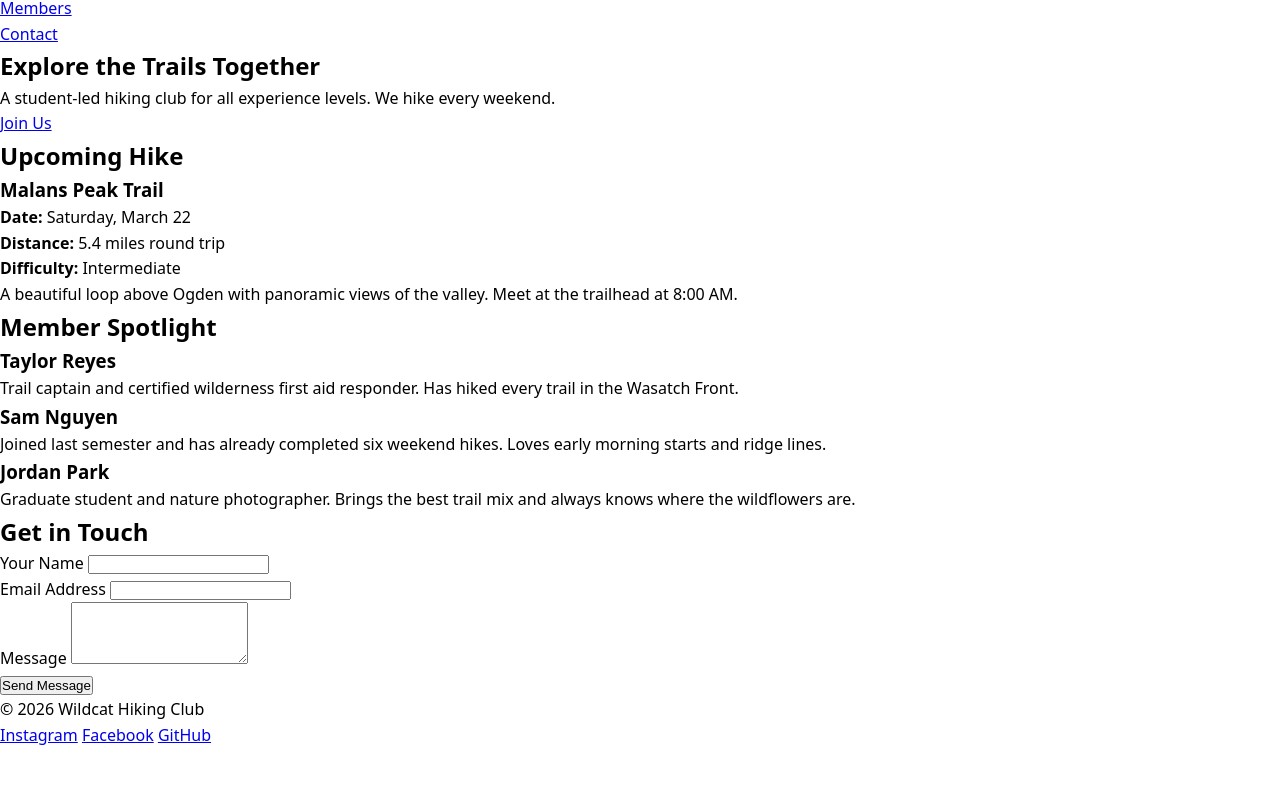
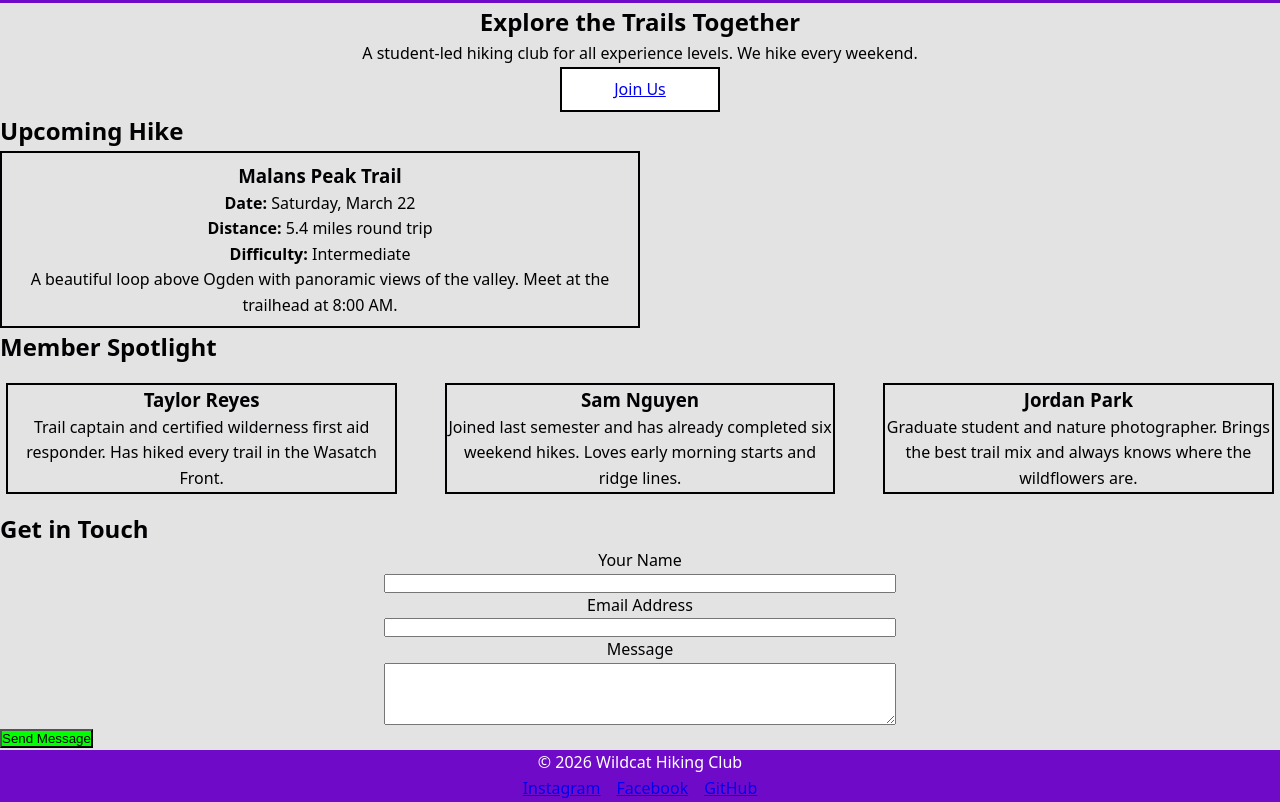
Before and after one commit to web1430-fall26/web1430-coursetemplate-corbintaylor, a plain HTML site: page labs/lab02/index.html in a window 1280 px wide. Shown: the part 55-857 px from the top of the page. Before the commit the page ends 804 px from the top, so only its background shows below. Drawn offline with Linux system fonts and the light colour scheme.

Commit message:
Added the styles and screenshots.

```diff
--- a/labs/lab02/style.css
+++ b/labs/lab02/style.css
@@ -12,10 +12,10 @@
 
 /* ─── Design tokens ──────────────────────────────────────────────────────── */
 :root {
-  --color-brand:      /* TODO: your brand color */;
-  --color-text:       /* TODO: dark text color */;
-  --color-bg:         /* TODO: page background */;
-  --color-surface:    /* TODO: card/section background */;
+  --color-brand: #700ac9;
+  --color-text: #010003;       /* TODO: dark text color */
+  --color-bg: #e3e3e3;        /* TODO: page background */
+  --color-surface: #757474;    /* TODO: card/section background */
 
   --space-sm:  0.5rem;
   --space-md:  1rem;
@@ -68,65 +68,123 @@ img {
 
 /* ─── Header & nav ───────────────────────────────────────────────────────── */
 header {
-  /* TODO */
+  display: flex;
+  justify-content: center;
+  padding: var(--space-md);
+  background-color: var(--color-brand);
 }
 
 nav {
   /* TODO */
+  color: white;
+  display: grid;
+  align-items: center;
+  justify-content: space-between;
+}
+
+ul {
+  list-style: none;
 }
 
 /* ─── Hero ───────────────────────────────────────────────────────────────── */
 .hero {
   /* TODO */
+  display: flex;
+  flex-direction: column;
+  justify-content: center;
+  align-items: center;
 }
 
 /* ─── Button ─────────────────────────────────────────────────────────────── */
 .btn-primary {
   /* TODO: style as a button-like link */
+  border: var(--color-text) 2px solid;
+  text-align: center;
+  padding: var(--space-sm);
+  width: 10rem;
+  height: 75%;
+  display: flex;
+  justify-content: center;
+  background-color: white;
 }
 
 /* ─── Hike card ──────────────────────────────────────────────────────────── */
 .hike-card {
   /* TODO */
+  display: flex;
+  flex-direction: column;
+  justify-content: center;
+  align-items: center;
+  border: var(--color-text) 2px solid;
+  text-align: center;
+  padding: var(--space-sm);
+  width: 50%;
+  height: 75%;
 }
 
 /* ─── Member grid — single column on mobile ──────────────────────────────── */
 .member-grid {
   list-style: none;
   /* TODO: single column layout */
+
+  display: grid;
 }
 
 .member-card {
   /* TODO */
+
+  border: var(--color-text) 2px solid;
+  text-align: center;
+  margin: var(--space-md);
 }
 
 /* ─── Contact form ───────────────────────────────────────────────────────── */
 .field-group {
   /* TODO */
+  text-align: center;
+  display: flex;
+  flex-direction: column;
+  justify-content: center;
+  align-items: center;
 }
 
 label {
   /* TODO */
+  color: var(--color-text);
 }
 
 input,
 textarea {
   /* TODO */
+  width: 40%;
+  height: 100%;
 }
 
 button[type="submit"] {
   /* TODO */
+  background-color: lime;
+  color: var(--color-text);
+  text-align: center;
 }
 
 /* ─── Footer ─────────────────────────────────────────────────────────────── */
 footer {
   /* TODO */
+  background-color: var(--color-brand);
+  color: white;
+  display: flex;
+  justify-content: center;
+  flex-direction: column;
+  align-items: center;
 }
 
 /* ─── Responsive: tablet (600px+) ───────────────────────────────────────── */
 @media (min-width: 600px) {
   .member-grid {
     /* TODO: two-column grid */
+    justify-content: center;
+    display: grid;
+    grid-template-columns: 50% 50%;
   }
 }
 
@@ -134,10 +192,20 @@ footer {
 @media (min-width: 900px) {
   .member-grid {
     /* TODO: three-column grid */
+    justify-content: center;
+    display: grid;
+    grid-template-columns: 33% 33% 33%;
   }
 
   nav {
     /* TODO: horizontal nav links */
+    display: flex;
+    gap: var(--space-md);
+  }
+
+  ul {
+    display: flex;
+    gap: var(--space-md);
   }
 
   .contact-form-wrapper {
```
Also changed, not shown: labs/lab02/screenshots/screenshot_desktop.png (added), labs/lab02/screenshots/screenshot_mobile.png (added), labs/lab02/screenshots/screenshot_validation.png (added).
